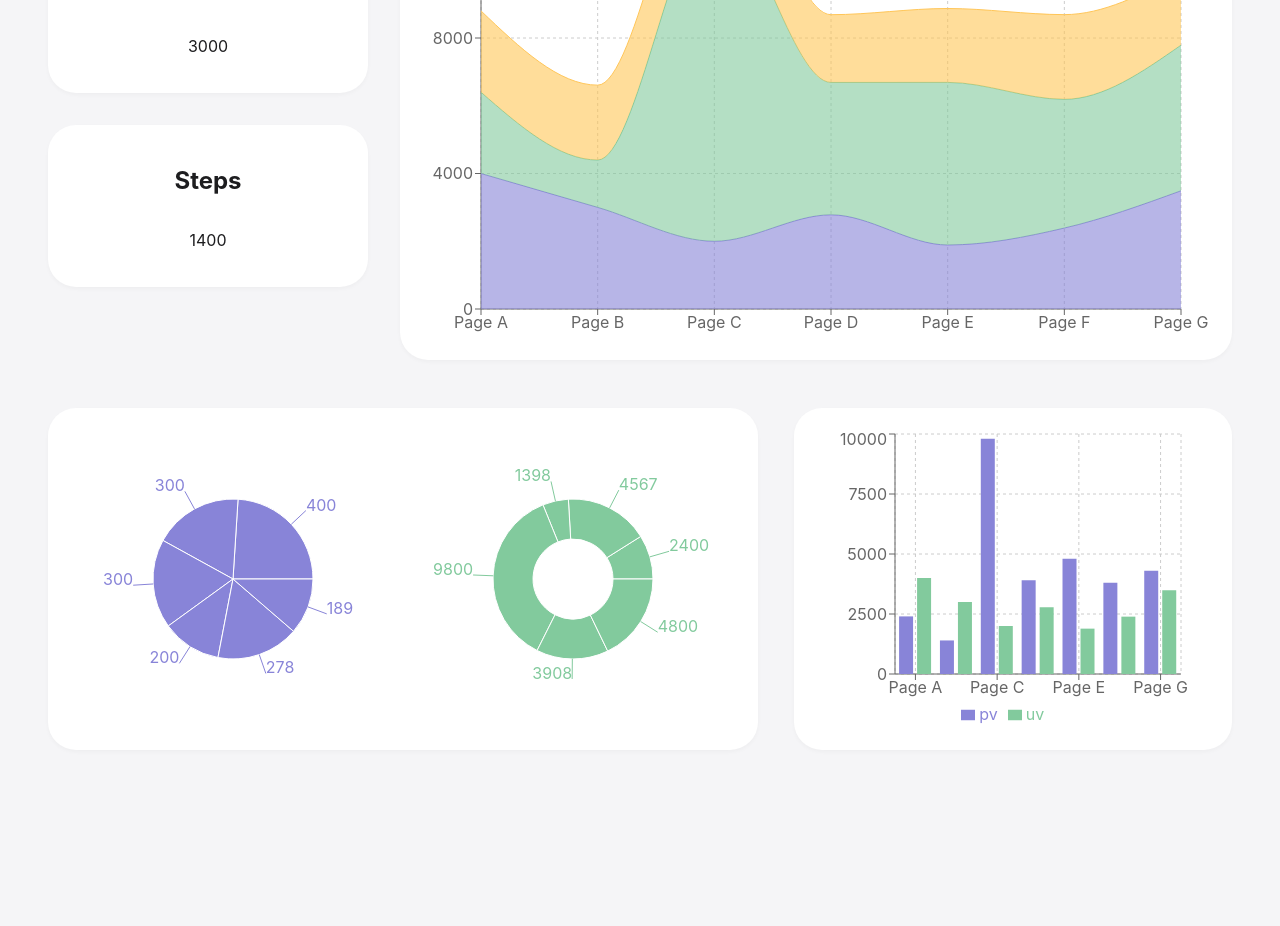
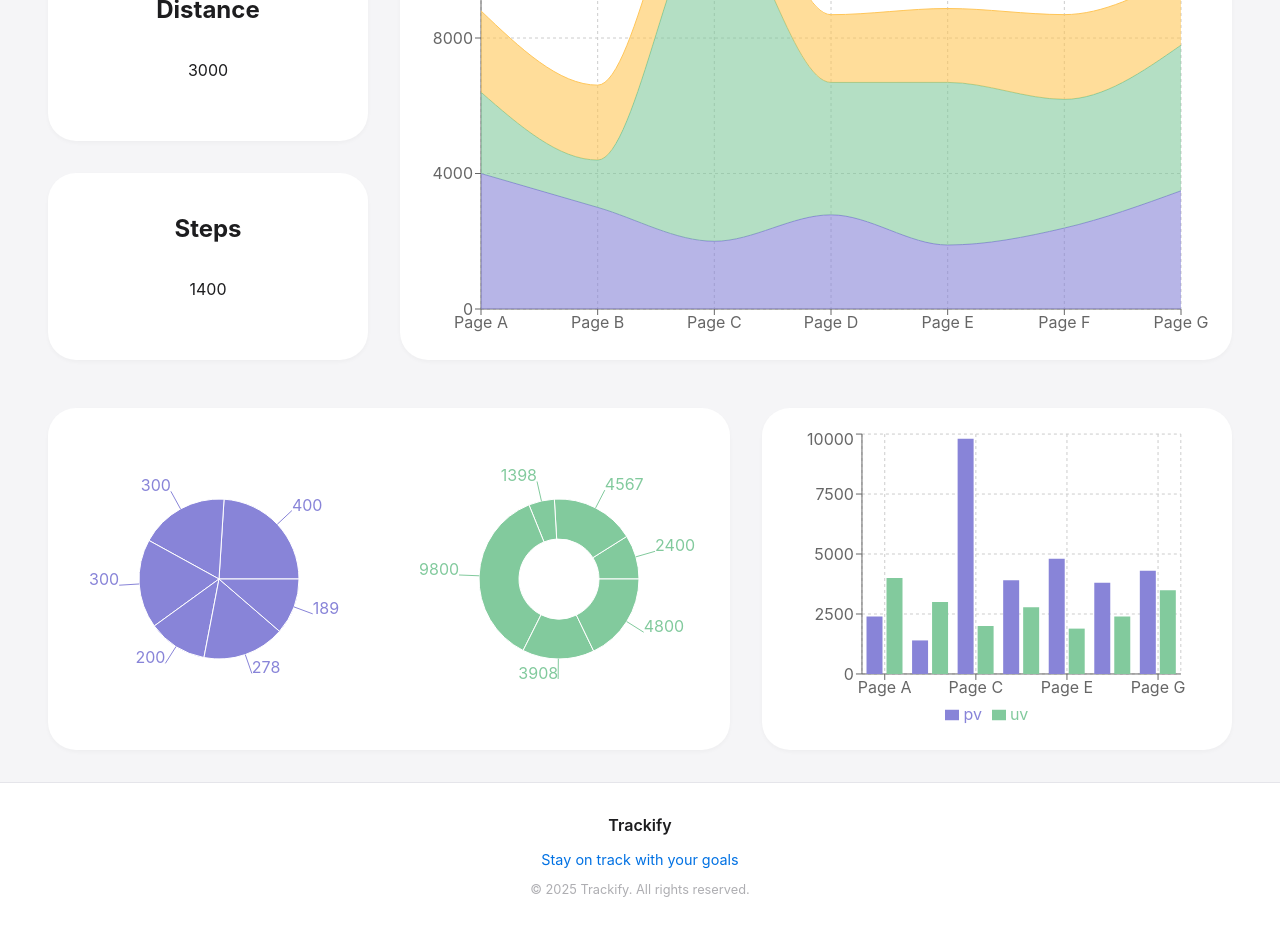
Before and after one commit to mohammaddabbass/trackify, a React (Vite) app in the folder frontend/: page /dashboard in a window 1280 px wide. Shown: the part 360-1286 px from the top of the page. Before the commit the page ends 1206 px from the top, so only its background shows below. Built offline with nearby package versions, Linux system fonts and the light colour scheme.

Commit message:
ui adjustments

```diff
--- a/frontend/src/components/Card/index.jsx
+++ b/frontend/src/components/Card/index.jsx
@@ -3,8 +3,8 @@ import './styles.css'
 
 const Card = ({children, width, height }) => {
     const cardStyle = {
-        width: width || 'auto',
-        height: height || 'auto'
+        minWidth: width || 'auto',
+        height: height || 'auto',
     };
     return (
         <div className='content-card flex column align-center' style={cardStyle}>
--- /dev/null
+++ b/frontend/src/components/Footer/index.jsx
@@ -0,0 +1,14 @@
+import React from 'react';
+import './styles.css';
+
+const Footer = () => {
+  return (
+    <footer className="footer">
+      <p className="footer-title">Trackify</p>
+      <p className="footer-caption">Stay on track with your goals</p>
+      <p className="footer-copyright">© {new Date().getFullYear()} Trackify. All rights reserved.</p>
+    </footer>
+  );
+};
+
+export default Footer;
--- /dev/null
+++ b/frontend/src/components/Footer/styles.css
@@ -0,0 +1,28 @@
+.footer {
+    bottom: 0;
+    left: 0;
+    right: 0;
+    height: auto;
+    background: var(--ios-system-background);
+    backdrop-filter: blur(10px);
+    padding: 1rem;
+    border-top: 1px solid var(--ios-tertiary-background);
+    text-align: center;
+    z-index: 1000;
+}
+
+.footer-title {
+    font-size: 1rem;
+    font-weight: 590;
+    color: var(--ios-label);
+}
+
+.footer-caption {
+    font-size: 0.9rem;
+    color: var(--ios-system-blue);
+}
+
+.footer-copyright {
+    font-size: 0.8rem;
+    color: var(--ios-tertiary-label);
+}
--- a/frontend/src/index.css
+++ b/frontend/src/index.css
@@ -40,6 +40,11 @@ body {
   display: flex;
 }
 
+.wrap {
+  flex-wrap: wrap;
+}
+
+
 .column {
   flex-direction: column;
 }
--- a/frontend/src/pages/Dashboard/index.jsx
+++ b/frontend/src/pages/Dashboard/index.jsx
@@ -5,6 +5,7 @@ import './styles.css'
 import StackedAreaChart from '../../components/StackedAreaChart';
 import PieChartComponent from '../../components/PieChartComponent';
 import BarChartComponent from '../../components/BarChartComponent';
+import Footer from '../../components/Footer';
 
 const Dashboard = () => {
     return (
@@ -13,7 +14,7 @@ const Dashboard = () => {
             <div className="dashboard-content flex column">
                 <div className="section-1 flex justify-between">
 
-                    <div className="details-container flex column">
+                    <div className="details-container flex column w-100">
                         <Card width={'25vw'}>
                             <h2 className="title">
                                 Steps
@@ -35,7 +36,7 @@ const Dashboard = () => {
 
                     </div>
 
-                    <div className="graph">
+                    <div className="graph w-100">
                         <Card width={'65vw'} height={'78vh'}>
                             <StackedAreaChart/>
                         </Card>
@@ -43,15 +44,18 @@ const Dashboard = () => {
                 </div>
 
                 <div className="section-2 flex justify-between">
-                    <Card width={'60%'}>
-                        <PieChartComponent/>
-                    </Card>
+                    <div className="charts">
+                        <Card width={'60%'}>
+                            <PieChartComponent/>
+                        </Card>
+                    </div>
                     <Card width={'37%'}>
                         <BarChartComponent/>
                     </Card>
                 </div>
             </div>
 
+            <Footer/>
         </div>
     );
 };
--- a/frontend/src/pages/Dashboard/styles.css
+++ b/frontend/src/pages/Dashboard/styles.css
@@ -1,8 +1,22 @@
 .dashboard-content{
-    margin: 6rem 3rem;
+    margin: 6rem 3rem 2rem;
     gap: 3rem;
 }
 
 .details-container {
     gap: 2rem;
+    flex: 1;
 }
+
+.section-1, .section-2 {
+    gap: 2rem;
+}
+
+.content-card {
+    flex-grow: 1;
+}
+
+.charts .content-card {
+    align-items: flex-start;
+    overflow: auto;
+}
```
Also changed, not shown: frontend/src/components/Card/styles.css (line endings or trailing spaces).
